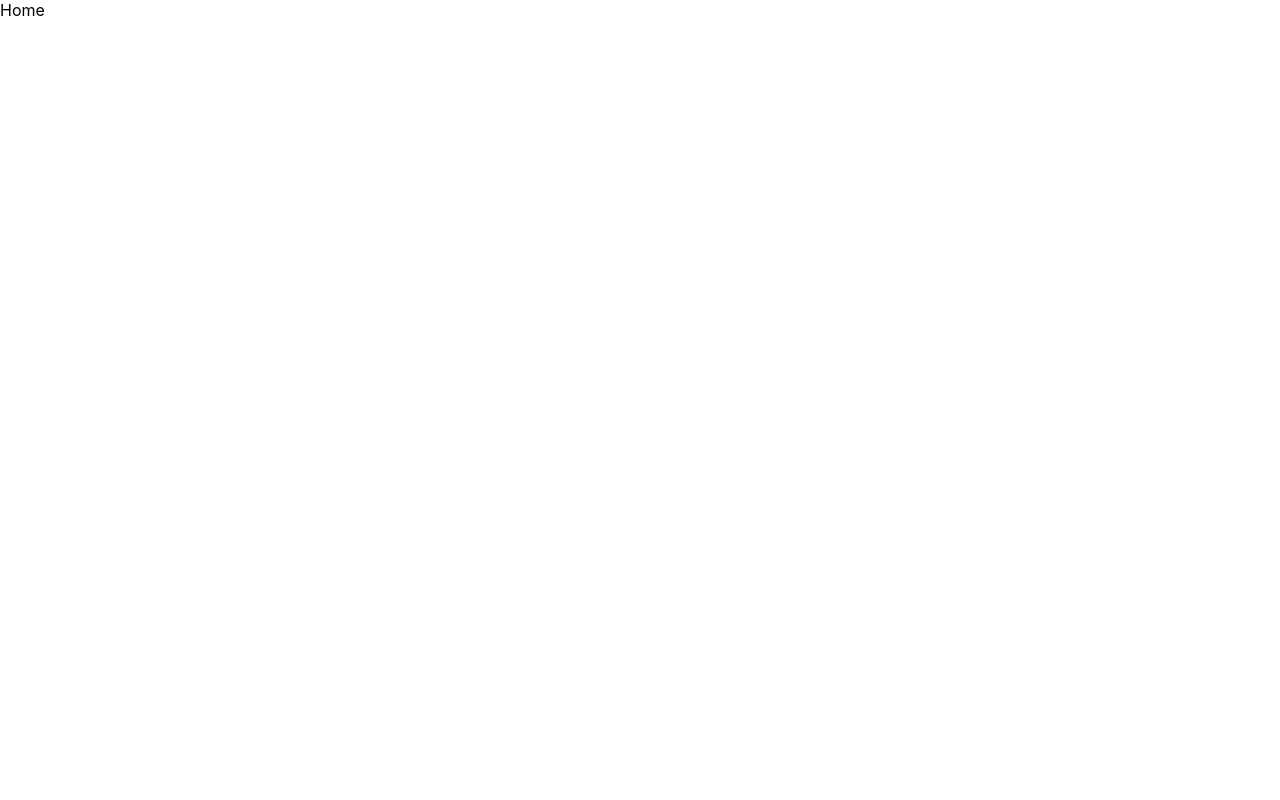
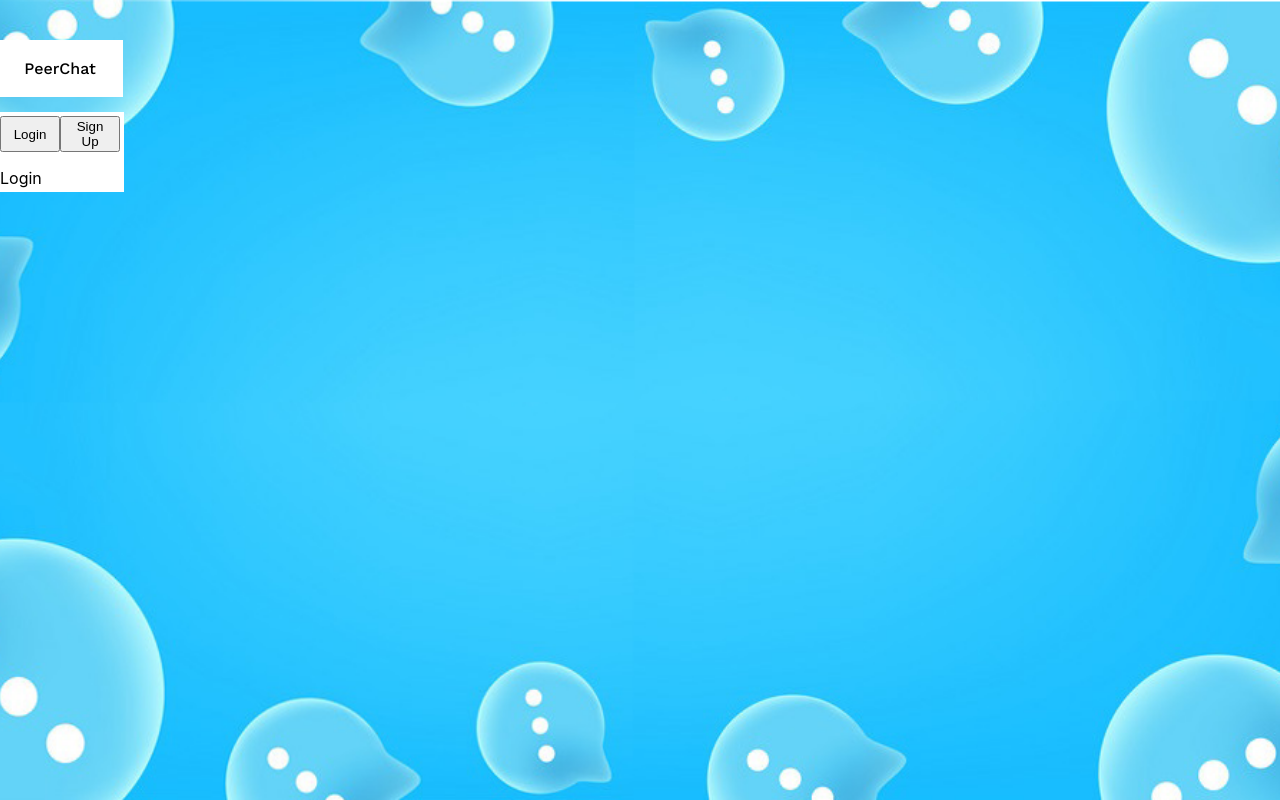
Before and after one commit to mayakano/peer-chat, a React (Create React App) app in the folder frontend/: page / in a window 1280 px wide. Built offline with nearby package versions, Linux system fonts and the light colour scheme; the HTML template or start-up script is replaced by a standard one.

Commit message:
login/sign up form

```diff
--- a/frontend/src/App.css
+++ b/frontend/src/App.css
@@ -0,0 +1,10 @@
+@import url("https://fonts.googleapis.com/css2?family=Montserrat:ital,wght@0,300;0,400;0,500;0,600;0,700;0,800;0,900;1,500;1,600;1,700;1,800;1,900&family=Work+Sans:wght@300;500&display=swap");
+
+.App {
+  min-height: 100vh;
+  display: flex;
+  background-image: url("./background.png");
+  background-size: cover;
+  background-position: center;
+  color: black;
+}
--- a/frontend/src/Pages/Homepage.js
+++ b/frontend/src/Pages/Homepage.js
@@ -1,7 +1,59 @@
 import React from "react";
+import {
+  Container,
+  Box,
+  Text,
+  Tabs,
+  TabList,
+  TabPanels,
+  Tab,
+  TabPanel,
+} from "@chakra-ui/react";
+import Login from "../components/Authentication/Login";
+import Signup from "../components/Authentication/Signup";
 
 export const Homepage = () => {
-  return <div>Home</div>;
+  return (
+    <Container maxW="xl" centerContent>
+      <Box
+        d="flex"
+        justifyContent="center"
+        p={3}
+        w="100%"
+        bg={"white"}
+        m="40px 0 15px 0"
+        borderRadius="md"
+        borderWidth="1px"
+      >
+        <Text fontSize="4x1" fontFamily="Work sans" color="black">
+          PeerChat
+        </Text>
+      </Box>
+      <Box
+        bg="white"
+        w="100%"
+        p={4}
+        borderRadius="lg"
+        color="black"
+        borderWidth="1px"
+      >
+        <Tabs variant="soft-rounded">
+          <TabList mb="1em">
+            <Tab width="50%">Login</Tab>
+            <Tab width="50%">Sign Up</Tab>
+          </TabList>
+          <TabPanels>
+            <TabPanel>
+              <Login />
+            </TabPanel>
+            <TabPanel>
+              <Signup />
+            </TabPanel>
+          </TabPanels>
+        </Tabs>
+      </Box>
+    </Container>
+  );
 };
 
 export default Homepage;
--- /dev/null
+++ b/frontend/src/components/Authentication/Login.js
@@ -0,0 +1,7 @@
+import React from "react";
+
+const Login = () => {
+  return <div>Login</div>;
+};
+
+export default Login;
--- /dev/null
+++ b/frontend/src/components/Authentication/Signup.js
@@ -0,0 +1,26 @@
+import React, { useState } from "react";
+import { VStack } from "@chakra-ui/layout";
+import { Input } from "@chakra-ui/input";
+import { FormControl, FormLabel } from "@chakra-ui/form-control";
+
+const Signup = () => {
+  const [name, setName] = useState();
+  const [email, setEmail] = useState();
+  const [password, setPassword] = useState();
+  const [confirm, setConfirmpassword] = useState();
+  const [pic, setPic] = useState();
+
+  return (
+    <VStack spacing="5px" color="black">
+      <FormControl id="first-name" isRequired>
+        <FormLabel>Name</FormLabel>
+        <Input
+          placeholder="Enter Your Name"
+          onChange={(e) => setName(e.target.value)}
+        />
+      </FormControl>
+    </VStack>
+  );
+};
+
+export default Signup;
--- a/package.json
+++ b/package.json
@@ -18,8 +18,12 @@
   },
   "homepage": "https://github.com/mayakano/peer-chat#readme",
   "dependencies": {
+    "@chakra-ui/react": "^1.8.3",
+    "@emotion/react": "^11.7.1",
+    "@emotion/styled": "^11.6.0",
     "dotenv": "^16.0.0",
     "express": "^4.17.3",
+    "framer-motion": "^6.2.6",
     "mongoose": "^6.2.2",
     "nodemon": "^2.0.15"
   }
```
Also changed, not shown: frontend/src/background.png (added), 1 other file (tests, documents, lock files or other folders).
